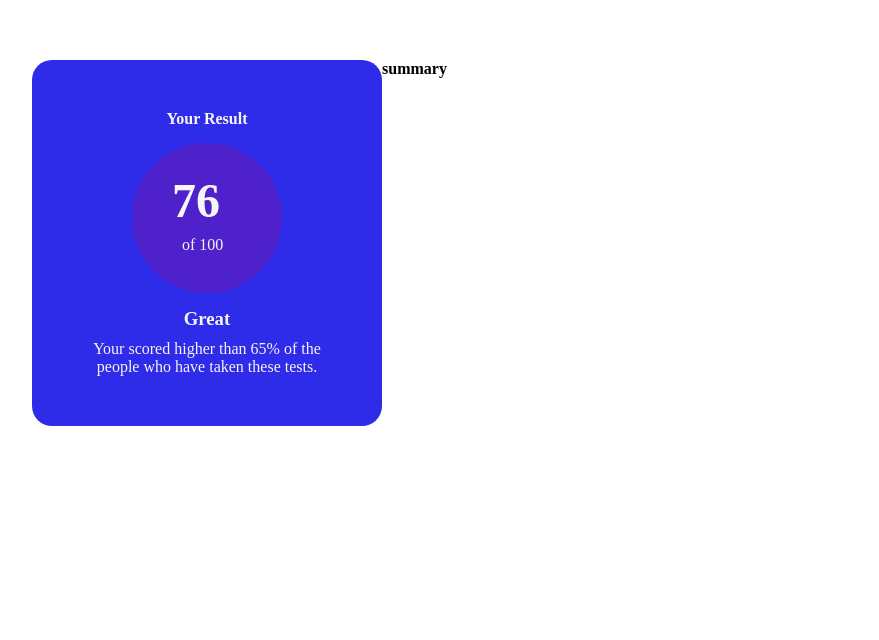
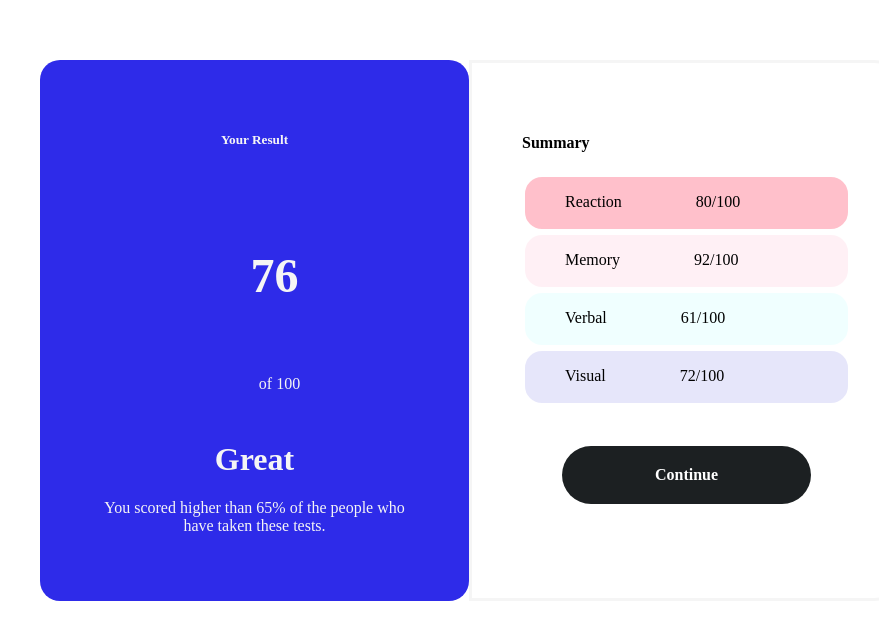
Before and after one commit to msabeni/results-summary-component-main, a plain HTML site: page index.html in a window 1280 px wide. Shown: the part 140-780 px from the top of the page, without its empty margins (168-1047 px from the left). Drawn offline with Linux system fonts and the light colour scheme.

Commit message:
added border-radius,margin,padding,background-color and align-text.

```diff
--- a/index.html
+++ b/index.html
@@ -8,23 +8,49 @@
   <link rel="stylesheet" href="style.css"/>
   <title>Frontend Mentor | Results summary component</title>
 
-  <!-- Feel free to remove these styles or customise in your own stylesheet 👍 -->
+
 
 </head>
 <body>
   <div class="container">
     <div class="div1">
-      <h4>Your Result</h4>
-      <div class="circle">
-        <p class="score1">76 </p>
-        <p class="score2">of 100</p>
+      <h5>Your Result</h5>
+       <p class="score1">76 </p>
+        <p class="score2"> of 100</p>
+
+      <div class="class3">
+        <h1>Great</h1>
+        <p3>You scored higher than 65% of the people who have taken these tests.</p>
       </div>
-      <h3>Great</h3>
-      <p class="class3">Your scored higher than 65% of the people who have taken these tests.</p>
     </div>
-    <div>
-      <h4>summary</h4>
+
+    <div class="column">
+      <h4>Summary</h4>
+      <div class="top">
+        <p>Reaction  80/100</p>
+      </div>
+      <div class="main">
+        <p>Memory 92/100</p>
+      </div>
+      <div class="classA">
+        <p>Verbal 61/100</p>
+      </div>
+      <div class="header">
+        <p>Visual 72/100</p>
+      </div>
+
+      <div class="classB">
+        <a class="buttonlink" href="">Continue</a>
+      </div>
     </div>
+
+
+
   </div>
+
+
+
+
+
 </body>
 </html>
--- a/style.css
+++ b/style.css
@@ -1,4 +1,4 @@
-*{
+ */{
 padding: 0;
 margin:0;
 box-sizing: border-box;
@@ -6,6 +6,7 @@
 .container {
 display:flex;
 margin:200px;
+
 }
 .div1 {
 background-color: hsl(241, 81%, 54%);
@@ -20,7 +21,7 @@
 }
 .circle {
 background-color: hsla(256, 72%, 46%, 1);
-    border-radius: 50%;
+border-radius: 20px;
 width:150px;
 height:150px;
 margin:15px 0;
@@ -39,3 +40,78 @@
 padding-top:10px;
 text-align: center;
 }
+.column {
+    display:flex;
+    border-style:solid;
+    text-align:justify;
+    display:inline;
+    padding:50px;
+    width:350px;
+    background-color:white;
+    word-spacing:70px;
+    font-weight:bold;
+    border-top-right-radius: 30px;
+    border-bottom-right-radius: 30px;
+    border-color: whitesmoke;
+
+
+}
+.top {
+    border:solid;
+    border-radius:20px;
+    padding-bottom:2px;
+    padding-left:40px;
+    background-color: rgb(255,192,203);
+    border-color:white;
+    font-weight:normal;
+
+
+
+
+}
+.main {
+    border:solid;
+    border-radius:20px;
+    padding-bottom:2px;
+    padding-left:40px;
+    background-color:#fff0f5;
+    border-color:white;
+    font-weight:normal;
+
+}
+.classA {
+    border:solid;
+    border-radius:20px;
+    padding-bottom:2px;
+    padding-left:40px;
+    background-color:#f0ffff;
+    border-color:white;
+    font-weight:normal;
+}
+.header {
+    border:solid;
+    border-radius:20px;
+    padding-bottom:2px;
+    padding-left:40px;
+    background-color:#e6e6fa;
+    border-color:white;
+    font-weight:normal;
+}
+.classB{
+    display:flex;
+    border-radius:30px;
+    padding-bottom:20px;
+    padding-top:20px;
+    /* padding-left:70px;
+    padding-right:70px; */
+    justify-content: center;
+    align-items: center;
+    margin:40px;
+    font-size:100%;
+    background-color:rgb(28 32 34);
+
+}
+.buttonlink {
+    text-decoration:none;
+    color:white;
+}
```
Lines whose indentation alone changed are shown as unchanged.
